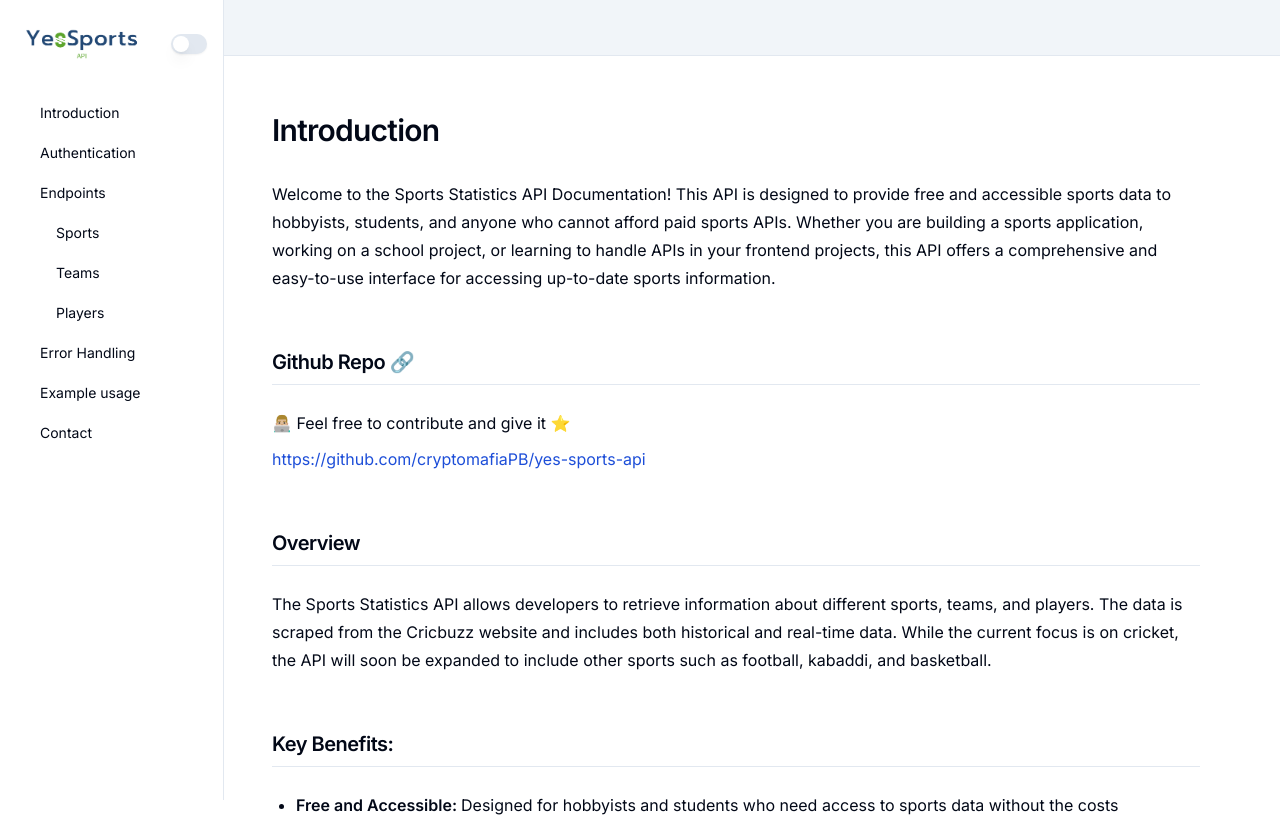
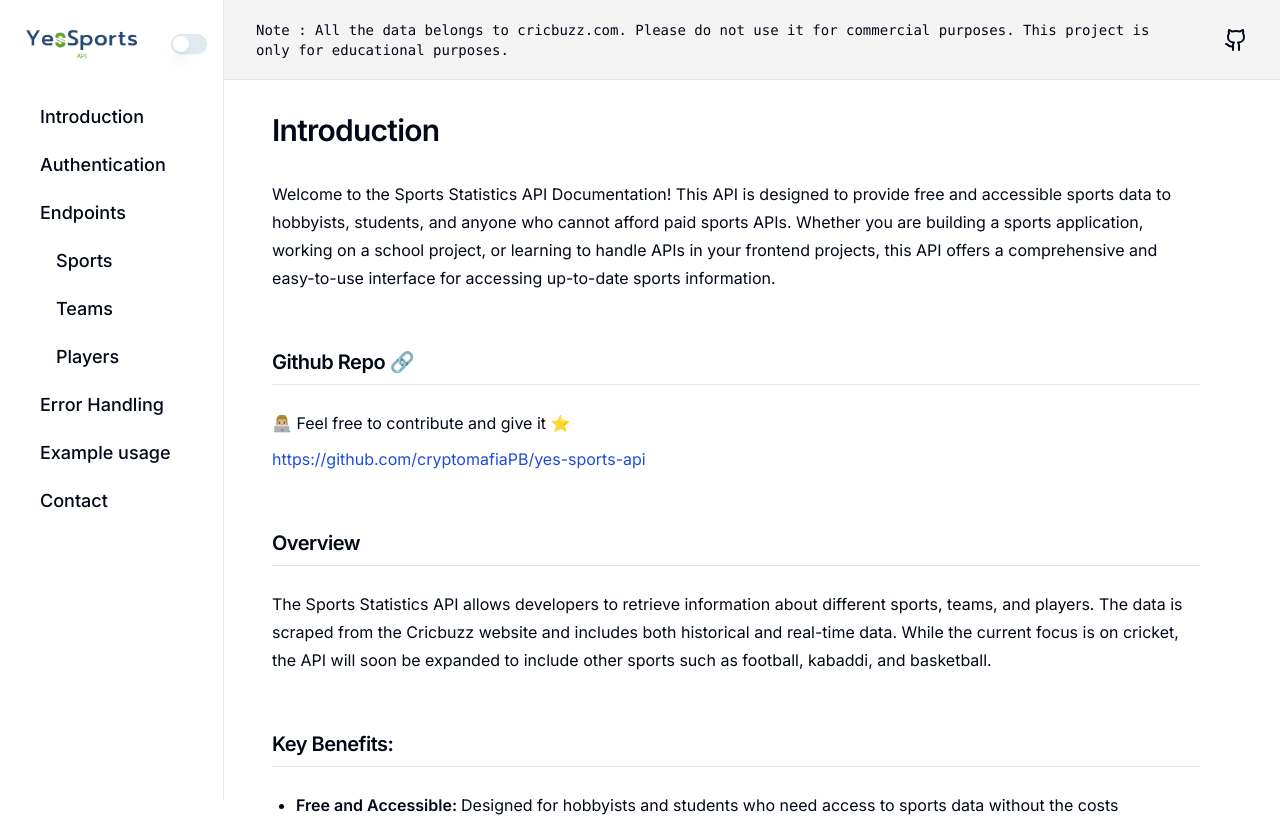
Before and after one commit to cryptomafiaPB/yes-sports-api, a Next.js app: page / in a window 1280 px wide. Shown: the top 817 px of the page. Built offline with nearby package versions, Linux system fonts and the light colour scheme.

Commit message:
adding Note in topnav and footer

```diff
--- a/src/app/page.tsx
+++ b/src/app/page.tsx
@@ -1,115 +1,19 @@
+import {
+  baseUrl,
+  errorResponce1,
+  errorResponce2,
+  exampleReqPlayer,
+  exampleReqSports,
+  exampleReqTeam,
+  formattedSportsData,
+  playerJSON,
+  teamJSON,
+} from "@/lib/schema";
 import { LinkedInLogoIcon, TwitterLogoIcon } from "@radix-ui/react-icons";
 import { Github, Mail } from "lucide-react";
 import Link from "next/link";
 
 export default function Home() {
-  const baseUrl = "https://yessports.vercel.app/api/v1";
-  const exampleReqSports =
-    'curl -X GET "https://yessports.vercel.app/api/v1/cricket"';
-  const exampleReqTeam =
-    'curl -X GET "https://yessports.vercel.app/api/v1/cricket/India"';
-  const sportsJSON = {
-    sport: {
-      id: "2",
-      name: "Cricket",
-      description:
-        "Cricket is a bat-and-ball game played between two teams of eleven players each on a cricket field. It is one of the most popular sports in the world, particularly in countries like India, Australia, England, and Pakistan.",
-      rules:
-        "Cricket involves two phases: batting and bowling/fielding. The batting team tries to score runs by hitting the ball while the bowling team tries to dismiss the batsmen and restrict runs.",
-      history:
-        "Cricket originated in England in the late 16th century and has since become widely popular, especially in former British colonies and beyond. It is known for its rich history and traditions.",
-      teams: [
-        "India",
-        "Afghanistan",
-        "Ireland",
-        "Pakistan",
-        "Australia",
-        "Sri Lanka",
-        "Bangladesh",
-        "England",
-        "West Indies",
-        "South Africa",
-        "Zimbabwe",
-        "New Zealand",
-      ],
-    },
-  };
-
-  const formattedSportsData = JSON.stringify(sportsJSON, null, 2);
-
-  const teamJSON = {
-    team: "India",
-    teamNum: 2,
-    playersList: [
-      { name: "Virat Kohli", number: "1413" },
-      { name: "Rohit Sharma", number: "576" },
-      { name: "Shikhar Dhawan", number: "1446" },
-      { name: "Shubman Gill", number: "11808" },
-      { name: "Shreyas Iyer", number: "9428" },
-      { name: "Manish Pandey", number: "1836" },
-      { name: "Mayank Agarwal", number: "2195" },
-      { name: "Prithvi Shaw", number: "12094" },
-      { name: "Cheteshwar Pujara", number: "1448" },
-      { name: "Ajinkya Rahane", number: "1447" },
-      { name: "Ruturaj Gaikwad", number: "11813" },
-      { name: "Hardik Pandya", number: "9647" },
-      { name: "Hanuma Vihari", number: "8424" },
-      { name: "Ravindra Jadeja", number: "587" },
-      { name: "Ravichandran Ashwin", number: "1593" },
-      { name: "KL Rahul", number: "8733" },
-      { name: "Sanju Samson", number: "8271" },
-      { name: "Wriddhiman Saha", number: "1465" },
-      { name: "Rishabh Pant", number: "10744" },
-      { name: "Mohammed Shami", number: "7909" },
-      { name: "Jasprit Bumrah", number: "9311" },
-      { name: "Kuldeep Yadav", number: "8292" },
-      { name: "Yuzvendra Chahal", number: "7910" },
-      { name: "Navdeep Saini", number: "9715" },
-      { name: "Shardul Thakur", number: "8683" },
-      { name: "Umesh Yadav", number: "1858" },
-      { name: "Mohammed Siraj", number: "10808" },
-    ],
-  };
-  const playerJSON = {
-    playerName: "Virat Kohli",
-    nationalTeam: "India",
-    profilePicUrl:
-      "https://static.cricbuzz.com/a/img/v1/152x152/i1/c332891/virat-kohli.jpg",
-    personalInfo: {
-      born: "Nov 05, 1988 (35 years)",
-      birthplace: "Delhi",
-      height: "5 ft 9 in (175 cm)",
-      role: "Batsman",
-      battingStyle: "Right Handed Bat",
-      bowlingStyle: "Right-arm medium",
-    },
-    description:
-      "A spunky, chubby teenager with gelled hair shot to fame after leading India to glory in the Under-19 World Cup at Kuala Lumpur in early 2008. In an Indian team filled with saint-like icons worthy of their own hagiographies, Virat Kohli, with his most un-Indian, 'bad-boy' intensity, would clearly be an outcast.Kohli's thirst for runs showed no signs of slowing down as he looted a small matter of 973 runs during the 2016 edition of the Indian Premier League, the most (by far) by any batsman in the history of the tournament However, it isn't beyond Kohli to prove his critics wrong yet again, as he continues to take criticism on his stride, setting new standards for modern batsmanship.Alas, all this didn't translate into a title triumph - one that has kept Kohli and Bangalore waiting so far (As of March 2023).",
-    teams:
-      "India, Delhi, India Red, India U19, Royal Challengers Bengaluru, Board Presidents XI, North Zone, Indians, India A, Asia XI",
-    iccRankings: {
-      batting: {
-        Test: "9",
-        ODI: "3",
-        T20: "48",
-      },
-      bowling: {
-        Test: "--",
-        ODI: "3",
-        T20: "48",
-      },
-    },
-  };
-  const exampleReqPlayer =
-    'curl -X GET "https://yessports.vercel.app/api/v1/cricket/India/1413"';
-
-  const errorResponce1 = {
-    error: "Resource not found",
-  };
-  const errorResponce2 = {
-    error: "Server error",
-  };
-
   return (
     <main className="flex flex-col mx-8  sm:ml-52  md:ml-56">
       <section id="introduction" className="sm:px-12 pt-28 pb-12">
@@ -446,7 +350,13 @@ export default function Home() {
             </Link>
           </div>
         </div>
-        <Link href={"/"} className="flex justify-center items-center mt-24">
+        <p className="mt-28 font-mono leading-6">
+          <span className="font-sans font-bold">Note</span> : All the data
+          belongs to cricbuzz.com and they have the right to take legal actions
+          against use of their data. Please do not use it for commercial
+          purposes. This project is only for educational purposes.
+        </p>
+        <Link href={"/"} className="flex justify-center items-center mt-14">
           Copyright@2024
         </Link>
       </section>
--- a/src/components/Sidebar.tsx
+++ b/src/components/Sidebar.tsx
@@ -24,55 +24,55 @@ export default function Sidebar() {
         <div className="p-4 flex flex-col">
           <Link
             href={"#introduction"}
-            className="text-sm mb-0.5 font-normal pl-6 hover:bg-slate-100  hover:text-violet-700 transition-all p-2 rounded-md"
+            className="text-lg mb-0.5 font-medium pl-6 hover:bg-slate-100  hover:text-violet-700 transition-all p-2 rounded-md"
           >
             Introduction
           </Link>
           <Link
             href={"#authentication"}
-            className="text-sm my-0.5 font-normal pl-6 hover:bg-slate-100  hover:text-violet-700 transition-all p-2 rounded-md"
+            className="text-lg my-0.5 font-medium pl-6 hover:bg-slate-100  hover:text-violet-700 transition-all p-2 rounded-md"
           >
             Authentication
           </Link>
           <Link
             href={"#endpoints"}
-            className="text-sm my-0.5 font-normal  pl-6 hover:bg-slate-100  hover:text-violet-700 transition-all p-2 rounded-md"
+            className="text-lg my-0.5 font-medium  pl-6 hover:bg-slate-100  hover:text-violet-700 transition-all p-2 rounded-md"
           >
             Endpoints
           </Link>
           <Link
             href={"#sports"}
-            className="text-sm my-0.5 font-normal pl-10 hover:bg-slate-100  hover:text-violet-700 transition-all p-2 rounded-md"
+            className="text-lg my-0.5 font-medium pl-10 hover:bg-slate-100  hover:text-violet-700 transition-all p-2 rounded-md"
           >
             Sports
           </Link>
           <Link
             href={"#teams"}
-            className="text-sm my-0.5 font-normal pl-10 hover:bg-slate-100  hover:text-violet-700 transition-all p-2 rounded-md"
+            className="text-lg my-0.5 font-medium pl-10 hover:bg-slate-100  hover:text-violet-700 transition-all p-2 rounded-md"
           >
             Teams
           </Link>
           <Link
             href={"#players"}
-            className="text-sm my-0.5 font-normal pl-10 hover:bg-slate-100  hover:text-violet-700 transition-all p-2 rounded-md"
+            className="text-lg my-0.5 font-medium pl-10 hover:bg-slate-100  hover:text-violet-700 transition-all p-2 rounded-md"
           >
             Players
           </Link>
           <Link
             href={"#errorhandling"}
-            className="text-sm my-0.5 font-normal pl-6 hover:bg-slate-100  hover:text-violet-700 transition-all p-2 rounded-md"
+            className="text-lg my-0.5 font-medium pl-6 hover:bg-slate-100  hover:text-violet-700 transition-all p-2 rounded-md"
           >
             Error Handling
           </Link>
           <Link
             href={"#examples"}
-            className="text-sm my-0.5 font-normal pl-6 hover:bg-slate-100  hover:text-violet-700 transition-all p-2 rounded-md"
+            className="text-lg my-0.5 font-medium pl-6 hover:bg-slate-100  hover:text-violet-700 transition-all p-2 rounded-md"
           >
             Example usage
           </Link>
           <Link
             href={"#contact"}
-            className="text-sm my-0.5 font-normal pl-6 hover:bg-slate-100  hover:text-violet-700 transition-all p-2 rounded-md"
+            className="text-lg my-0.5 font-medium pl-6 hover:bg-slate-100  hover:text-violet-700 transition-all p-2 rounded-md"
           >
             Contact
           </Link>
--- a/src/components/TopBar.tsx
+++ b/src/components/TopBar.tsx
@@ -5,8 +5,12 @@ import { Github } from "lucide-react";
 
 export default function TopBar() {
   return (
-    <div className="w-full flex items-center justify-between px-8 border-b h-16 fixed z-10 top-0 bg-slate-100 sm:h-14">
+    <div className="w-full  flex items-center justify-between px-8 border-b h-16 fixed z-10 top-0 bg-zinc-100 sm:h-20">
       <ComboBox />
+      <p className=" leading-5 font-mono text-sm [&:not(:first-child)] hidden sm:ml-52 lg:block  md:ml-56 pr-16">
+        Note : All the data belongs to cricbuzz.com. Please do not use it for
+        commercial purposes. This project is only for educational purposes.
+      </p>
       <Link href={"https://github.com/cryptomafiaPB/yes-sports-api"}>
         <Github />
       </Link>
--- /dev/null
+++ b/src/lib/schema.ts
@@ -0,0 +1,106 @@
+export const baseUrl = "https://yessports.vercel.app/api/v1";
+export const exampleReqSports =
+    'curl -X GET "https://yessports.vercel.app/api/v1/cricket"';
+export const exampleReqTeam =
+    'curl -X GET "https://yessports.vercel.app/api/v1/cricket/India"';
+export const sportsJSON = {
+    sport: {
+        id: "2",
+        name: "Cricket",
+        description:
+            "Cricket is a bat-and-ball game played between two teams of eleven players each on a cricket field. It is one of the most popular sports in the world, particularly in countries like India, Australia, England, and Pakistan.",
+        rules:
+            "Cricket involves two phases: batting and bowling/fielding. The batting team tries to score runs by hitting the ball while the bowling team tries to dismiss the batsmen and restrict runs.",
+        history:
+            "Cricket originated in England in the late 16th century and has since become widely popular, especially in former British colonies and beyond. It is known for its rich history and traditions.",
+        teams: [
+            "India",
+            "Afghanistan",
+            "Ireland",
+            "Pakistan",
+            "Australia",
+            "Sri Lanka",
+            "Bangladesh",
+            "England",
+            "West Indies",
+            "South Africa",
+            "Zimbabwe",
+            "New Zealand",
+        ],
+    },
+};
+
+export const formattedSportsData = JSON.stringify(sportsJSON, null, 2);
+
+export const teamJSON = {
+    team: "India",
+    teamNum: 2,
+    playersList: [
+        { name: "Virat Kohli", number: "1413" },
+        { name: "Rohit Sharma", number: "576" },
+        { name: "Shikhar Dhawan", number: "1446" },
+        { name: "Shubman Gill", number: "11808" },
+        { name: "Shreyas Iyer", number: "9428" },
+        { name: "Manish Pandey", number: "1836" },
+        { name: "Mayank Agarwal", number: "2195" },
+        { name: "Prithvi Shaw", number: "12094" },
+        { name: "Cheteshwar Pujara", number: "1448" },
+        { name: "Ajinkya Rahane", number: "1447" },
+        { name: "Ruturaj Gaikwad", number: "11813" },
+        { name: "Hardik Pandya", number: "9647" },
+        { name: "Hanuma Vihari", number: "8424" },
+        { name: "Ravindra Jadeja", number: "587" },
+        { name: "Ravichandran Ashwin", number: "1593" },
+        { name: "KL Rahul", number: "8733" },
+        { name: "Sanju Samson", number: "8271" },
+        { name: "Wriddhiman Saha", number: "1465" },
+        { name: "Rishabh Pant", number: "10744" },
+        { name: "Mohammed Shami", number: "7909" },
+        { name: "Jasprit Bumrah", number: "9311" },
+        { name: "Kuldeep Yadav", number: "8292" },
+        { name: "Yuzvendra Chahal", number: "7910" },
+        { name: "Navdeep Saini", number: "9715" },
+        { name: "Shardul Thakur", number: "8683" },
+        { name: "Umesh Yadav", number: "1858" },
+        { name: "Mohammed Siraj", number: "10808" },
+    ],
+};
+export const playerJSON = {
+    playerName: "Virat Kohli",
+    nationalTeam: "India",
+    profilePicUrl:
+        "https://static.cricbuzz.com/a/img/v1/152x152/i1/c332891/virat-kohli.jpg",
+    personalInfo: {
+        born: "Nov 05, 1988 (35 years)",
+        birthplace: "Delhi",
+        height: "5 ft 9 in (175 cm)",
+        role: "Batsman",
+        battingStyle: "Right Handed Bat",
+        bowlingStyle: "Right-arm medium",
+    },
+    description:
+        "A spunky, chubby teenager with gelled hair shot to fame after leading India to glory in the Under-19 World Cup at Kuala Lumpur in early 2008. In an Indian team filled with saint-like icons worthy of their own hagiographies, Virat Kohli, with his most un-Indian, 'bad-boy' intensity, would clearly be an outcast.Kohli's thirst for runs showed no signs of slowing down as he looted a small matter of 973 runs during the 2016 edition of the Indian Premier League, the most (by far) by any batsman in the history of the tournament However, it isn't beyond Kohli to prove his critics wrong yet again, as he continues to take criticism on his stride, setting new standards for modern batsmanship.Alas, all this didn't translate into a title triumph - one that has kept Kohli and Bangalore waiting so far (As of March 2023).",
+    teams:
+        "India, Delhi, India Red, India U19, Royal Challengers Bengaluru, Board Presidents XI, North Zone, Indians, India A, Asia XI",
+    iccRankings: {
+        batting: {
+            Test: "9",
+            ODI: "3",
+            T20: "48",
+        },
+        bowling: {
+            Test: "--",
+            ODI: "3",
+            T20: "48",
+        },
+    },
+};
+export const exampleReqPlayer =
+    'curl -X GET "https://yessports.vercel.app/api/v1/cricket/India/1413"';
+
+export const errorResponce1 = {
+    error: "Resource not found",
+};
+export const errorResponce2 = {
+    error: "Server error",
+};
```
